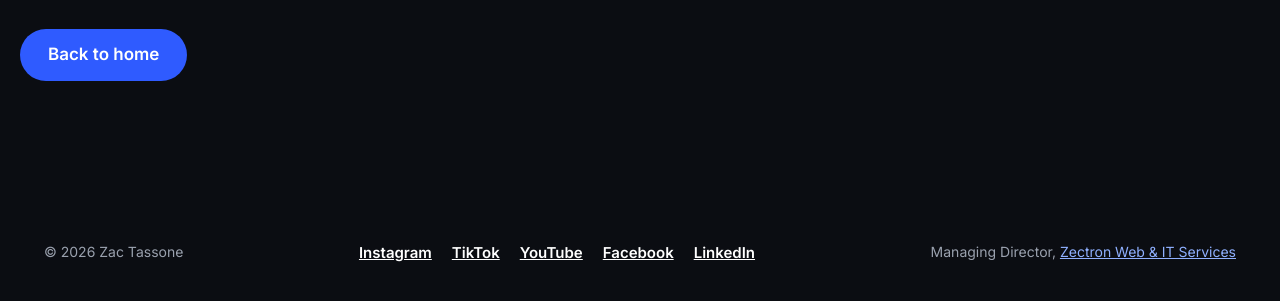
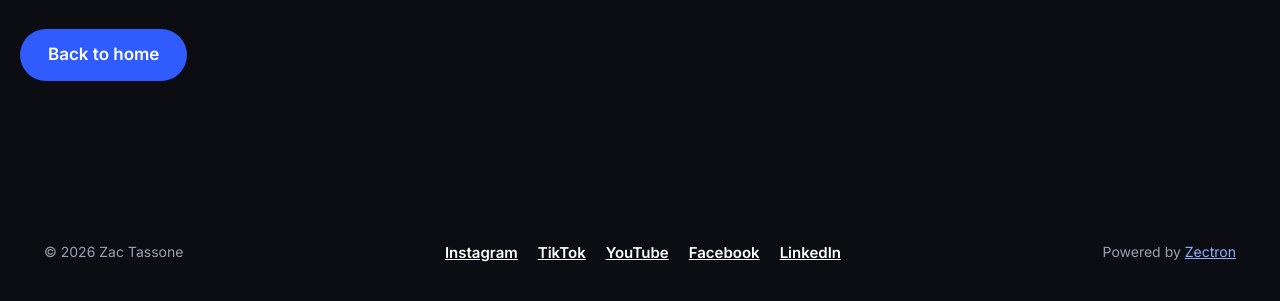
Before and after one commit to Zectron1/zactassone.com.au, a plain HTML site: page 404.html in a window 1280 px wide. Shown: the part 417-718 px from the top of the page. Drawn offline with Linux system fonts and the light colour scheme.

Commit message:
Add files via upload

```diff
--- a/404.html
+++ b/404.html
@@ -45,7 +45,7 @@
   <div class="wrap">
     <span>&copy; <span id="y">2026</span> Zac Tassone</span>
     <span class="social-row"><a href="https://www.instagram.com/zactheitguy/" target="_blank" rel="noopener me">Instagram</a><a href="https://www.tiktok.com/@zac.the.it.guy" target="_blank" rel="noopener me">TikTok</a><a href="https://www.youtube.com/channel/UCYCZYnOmMo0ZXm13_HjDv8Q" target="_blank" rel="noopener me">YouTube</a><a href="https://www.facebook.com/share/19N25KuHem/" target="_blank" rel="noopener me">Facebook</a><a href="https://www.linkedin.com/in/zac-t/" target="_blank" rel="noopener me">LinkedIn</a></span>
-    <span>Managing Director, <a href="https://www.zectron.com.au">Zectron Web &amp; IT Services</a></span>
+    <span>Powered by <a href="https://www.zectron.com.au" target="_blank" rel="noopener">Zectron</a></span>
   </div>
 </footer>
 </body>
```
Also changed, not shown: index.html (+1 -1 lines).
